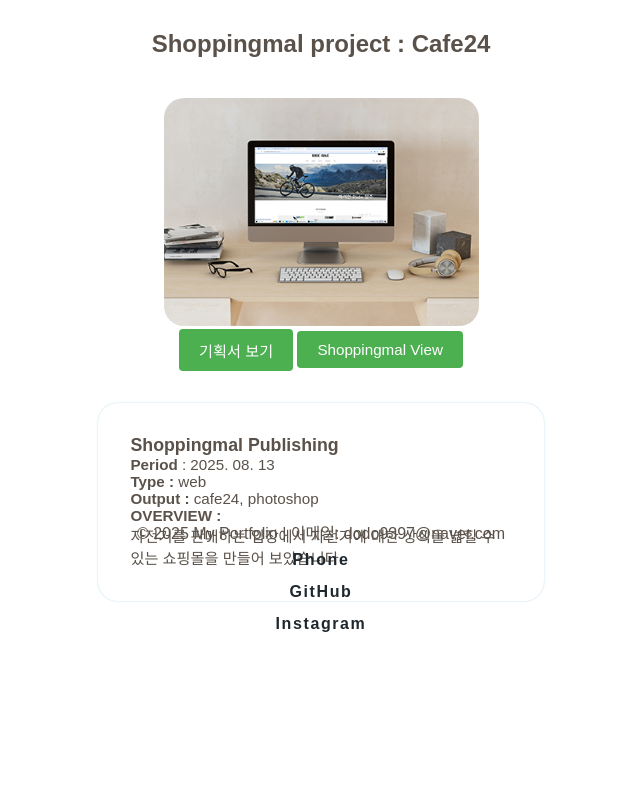
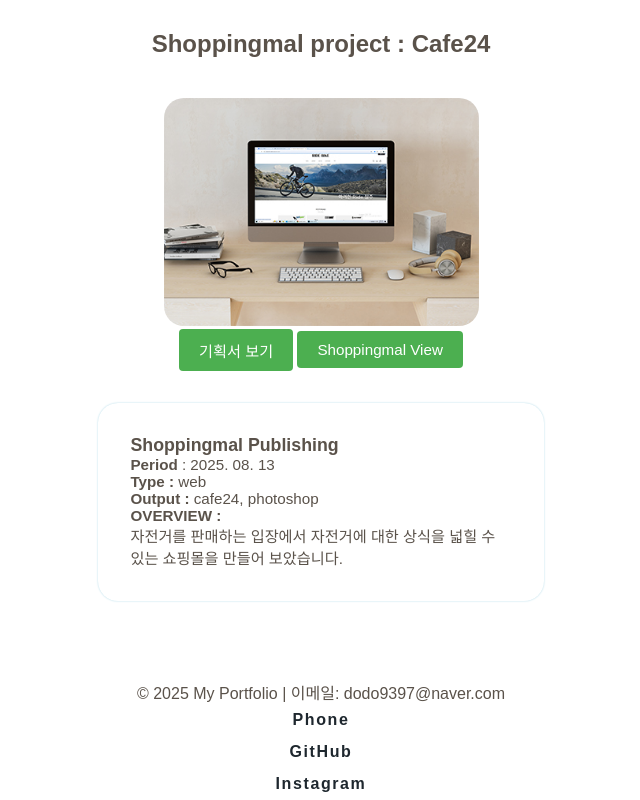
Before and after one commit to dodo9397000-oss/dodo9397000-oss.github.io, a plain HTML site: page index.html in a window 1280 px wide. Shown: the part 3000-3800 px from the top of the page, without its empty margins (319-959 px from the left). Before the commit the page ends 3705 px from the top, so only its background shows below. Drawn offline with Linux system fonts and the light colour scheme.

Commit message:
Add files via upload

```diff
--- a/stylejs.css
+++ b/stylejs.css
@@ -189,7 +189,7 @@ section {
 
 #contact {
   text-align: center;
-  padding-top: 20rem;
+  padding-top: 30rem;
 }
 
 #contact li {
```
